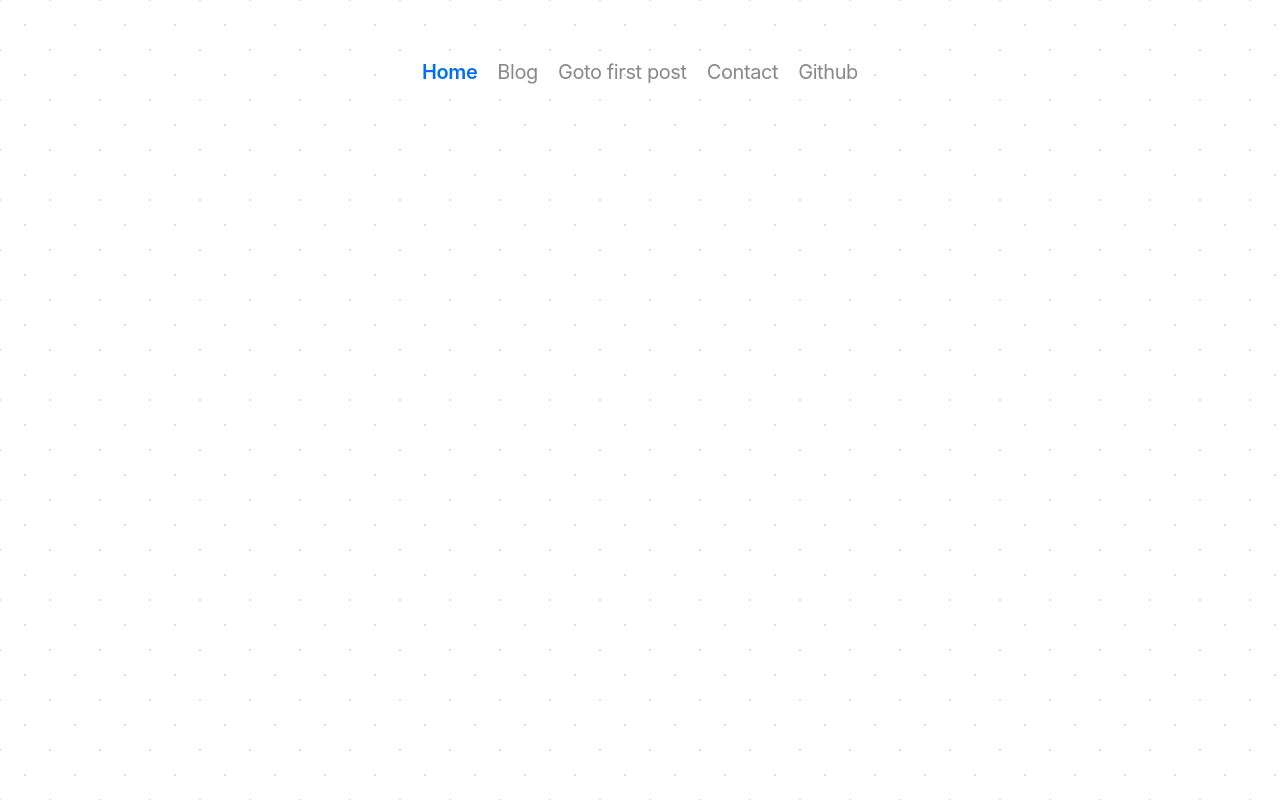
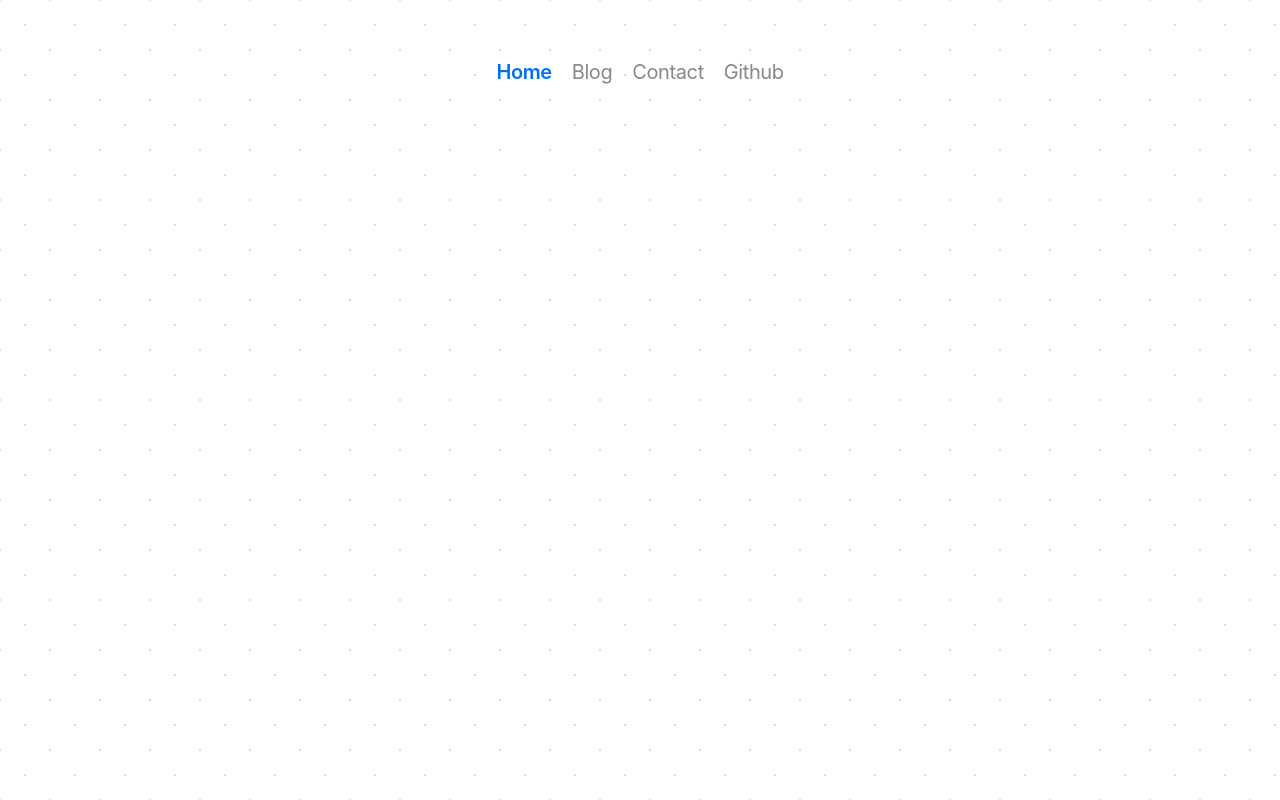
Before and after one commit to rahulnakre/home, a Next.js app: page / in a window 1280 px wide. Built offline with nearby package versions, Linux system fonts and the light colour scheme.

Commit message:
remove an extra link from header

```diff
--- a/components/header.tsx
+++ b/components/header.tsx
@@ -7,7 +7,6 @@ import styles from '../styles/header.module.css'
 const navItems: { label: string; page?: string; link?: string }[] = [
   { label: 'Home', page: '/' },
   { label: 'Blog', page: '/blog' },
-  { label: 'Goto first post', page: '/blog/first-post' },
   { label: 'Contact', page: '/contact' },
   { label: 'Github', link: 'https://github.com/rahulnakre' },
 ]
```
